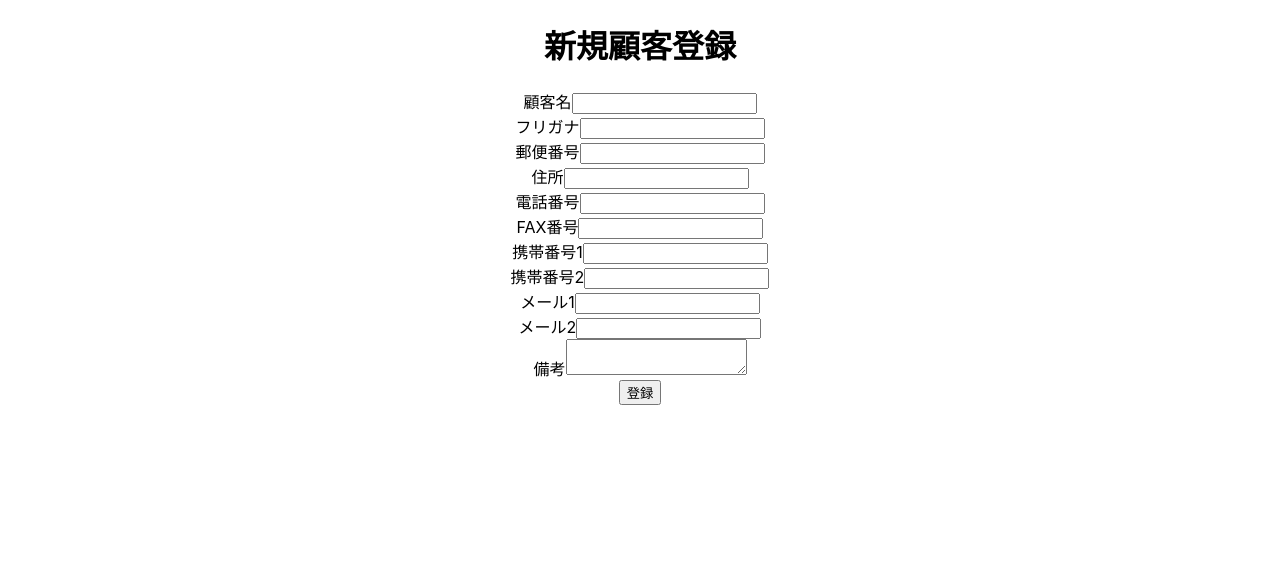
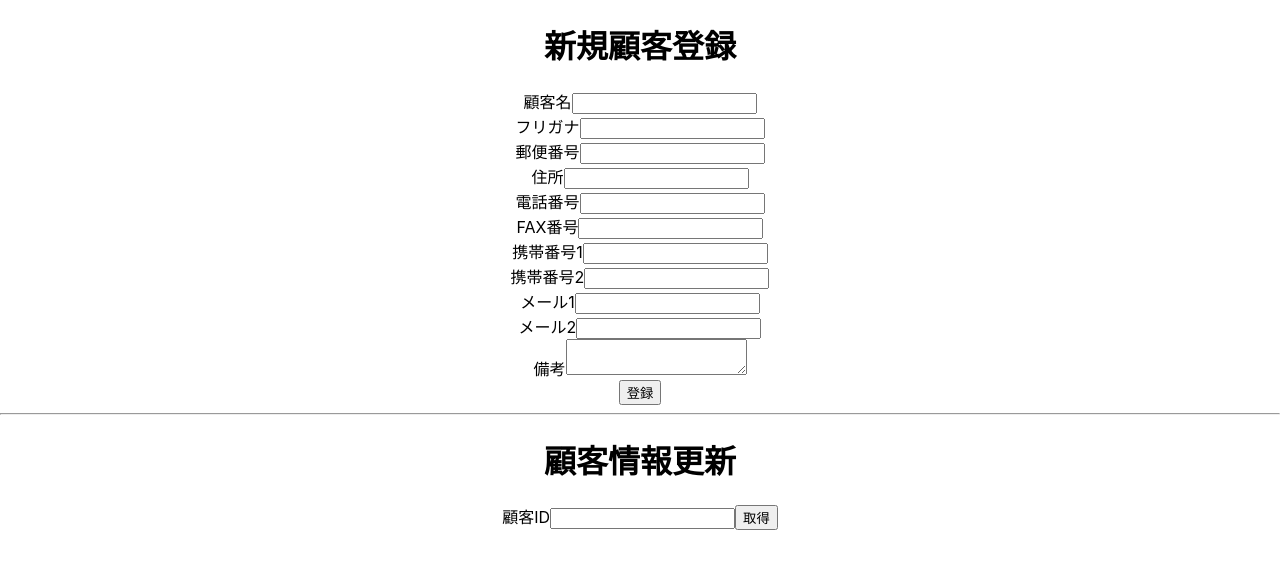
Before and after one commit to ChikakoTsumura/spgcrm, a React (Create React App) app: page / in a window 1280 px wide. Shown: the top 568 px of the page. Built offline with nearby package versions, Linux system fonts and the light colour scheme.

Commit message:
Add customer update screen

```diff
--- a/src/App.tsx
+++ b/src/App.tsx
@@ -1,11 +1,14 @@
 import React from 'react';
 import './App.css';
 import NewCustomerForm from './NewCustomerForm';
+import UpdateCustomerForm from './UpdateCustomerForm';
 
 function App() {
   return (
     <div className="App">
       <NewCustomerForm />
+      <hr />
+      <UpdateCustomerForm />
     </div>
   );
 }
--- /dev/null
+++ b/src/UpdateCustomerForm.tsx
@@ -0,0 +1,152 @@
+import React, { useState } from 'react';
+import { getCustomer } from './graphql/queries';
+import { updateCustomer } from './graphql/mutations';
+
+interface CustomerForm {
+  id: string;
+  name: string;
+  nameKana: string;
+  zip: string;
+  address: string;
+  phone: string;
+  fax: string;
+  mobile1: string;
+  mobile2: string;
+  email1: string;
+  email2: string;
+  memo: string;
+}
+
+const emptyForm: CustomerForm = {
+  id: '',
+  name: '',
+  nameKana: '',
+  zip: '',
+  address: '',
+  phone: '',
+  fax: '',
+  mobile1: '',
+  mobile2: '',
+  email1: '',
+  email2: '',
+  memo: '',
+};
+
+const UpdateCustomerForm: React.FC = () => {
+  const [form, setForm] = useState<CustomerForm>(emptyForm);
+  const [loadId, setLoadId] = useState('');
+
+  const handleChange = (
+    e: React.ChangeEvent<HTMLInputElement | HTMLTextAreaElement>
+  ) => {
+    const { name, value } = e.target;
+    setForm((prev) => ({ ...prev, [name]: value }));
+  };
+
+  const fetchCustomer = async () => {
+    if (!loadId) return;
+    try {
+      const resp = await fetch('/graphql', {
+        method: 'POST',
+        headers: { 'Content-Type': 'application/json' },
+        body: JSON.stringify({
+          query: getCustomer,
+          variables: { id: loadId },
+        }),
+      });
+      const json = await resp.json();
+      if (json.data && json.data.getCustomer) {
+        setForm(json.data.getCustomer);
+      } else {
+        alert('該当の顧客が見つかりません');
+      }
+    } catch (err) {
+      console.error(err);
+      alert('取得に失敗しました');
+    }
+  };
+
+  const handleSubmit = async (e: React.FormEvent) => {
+    e.preventDefault();
+    try {
+      await fetch('/graphql', {
+        method: 'POST',
+        headers: { 'Content-Type': 'application/json' },
+        body: JSON.stringify({
+          query: updateCustomer,
+          variables: { input: form },
+        }),
+      });
+      alert('顧客情報を更新しました');
+      setForm(emptyForm);
+      setLoadId('');
+    } catch (err) {
+      console.error(err);
+      alert('更新に失敗しました');
+    }
+  };
+
+  return (
+    <form onSubmit={handleSubmit}>
+      <h1>顧客情報更新</h1>
+      <div>
+        <label>顧客ID</label>
+        <input value={loadId} onChange={(e) => setLoadId(e.target.value)} />
+        <button type="button" onClick={fetchCustomer}>
+          取得
+        </button>
+      </div>
+      {form.id && (
+        <>
+          <div>
+            <label>顧客名</label>
+            <input name="name" value={form.name} onChange={handleChange} required />
+          </div>
+          <div>
+            <label>フリガナ</label>
+            <input name="nameKana" value={form.nameKana} onChange={handleChange} required />
+          </div>
+          <div>
+            <label>郵便番号</label>
+            <input name="zip" value={form.zip} onChange={handleChange} />
+          </div>
+          <div>
+            <label>住所</label>
+            <input name="address" value={form.address} onChange={handleChange} />
+          </div>
+          <div>
+            <label>電話番号</label>
+            <input name="phone" value={form.phone} onChange={handleChange} />
+          </div>
+          <div>
+            <label>FAX番号</label>
+            <input name="fax" value={form.fax} onChange={handleChange} />
+          </div>
+          <div>
+            <label>携帯番号1</label>
+            <input name="mobile1" value={form.mobile1} onChange={handleChange} />
+          </div>
+          <div>
+            <label>携帯番号2</label>
+            <input name="mobile2" value={form.mobile2} onChange={handleChange} />
+          </div>
+          <div>
+            <label>メール1</label>
+            <input name="email1" value={form.email1} onChange={handleChange} />
+          </div>
+          <div>
+            <label>メール2</label>
+            <input name="email2" value={form.email2} onChange={handleChange} />
+          </div>
+          <div>
+            <label>備考</label>
+            <textarea name="memo" value={form.memo} onChange={handleChange} />
+          </div>
+          <button type="submit">更新</button>
+        </>
+      )}
+    </form>
+  );
+};
+
+export default UpdateCustomerForm;
```
Also changed, not shown: 1 other file (tests, documents, lock files or other folders).
